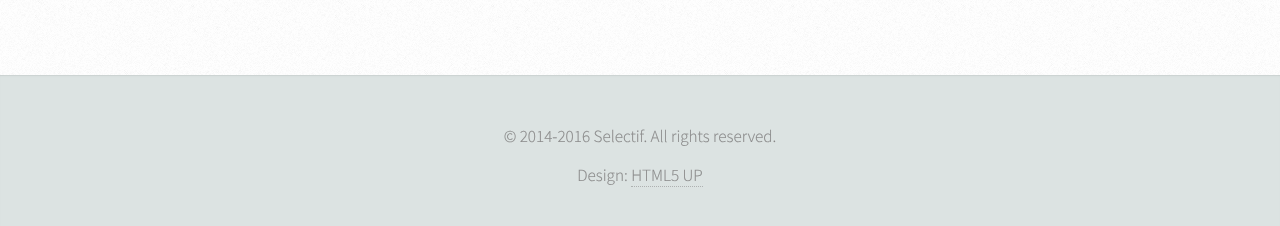
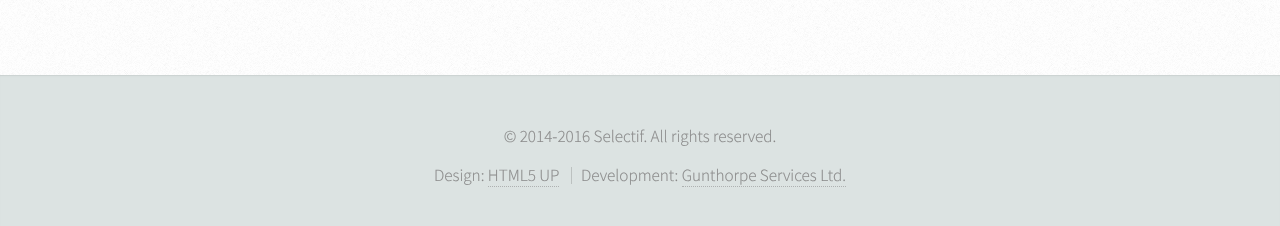
Before and after one commit to gunthorpe-services/selectif.co.uk, a plain HTML site: page index.html in a window 1280 px wide. Shown: the part 8835-9061 px from the top of the page. Drawn offline with Linux system fonts and the light colour scheme.

Commit message:
add link to gunthorpe services ltd.

```diff
--- a/index.html
+++ b/index.html
@@ -399,6 +399,7 @@
 						<p>&copy; 2014-2016 Selectif. All rights reserved.</p>
 						<ul class="menu">
 							<li>Design: <a href="http://html5up.net">HTML5 UP</a></li>
+							<li>Development: <a href="http://gslimited.co.uk/">Gunthorpe Services Ltd.</a></li>
 						</ul>
 					</div>
 
```
